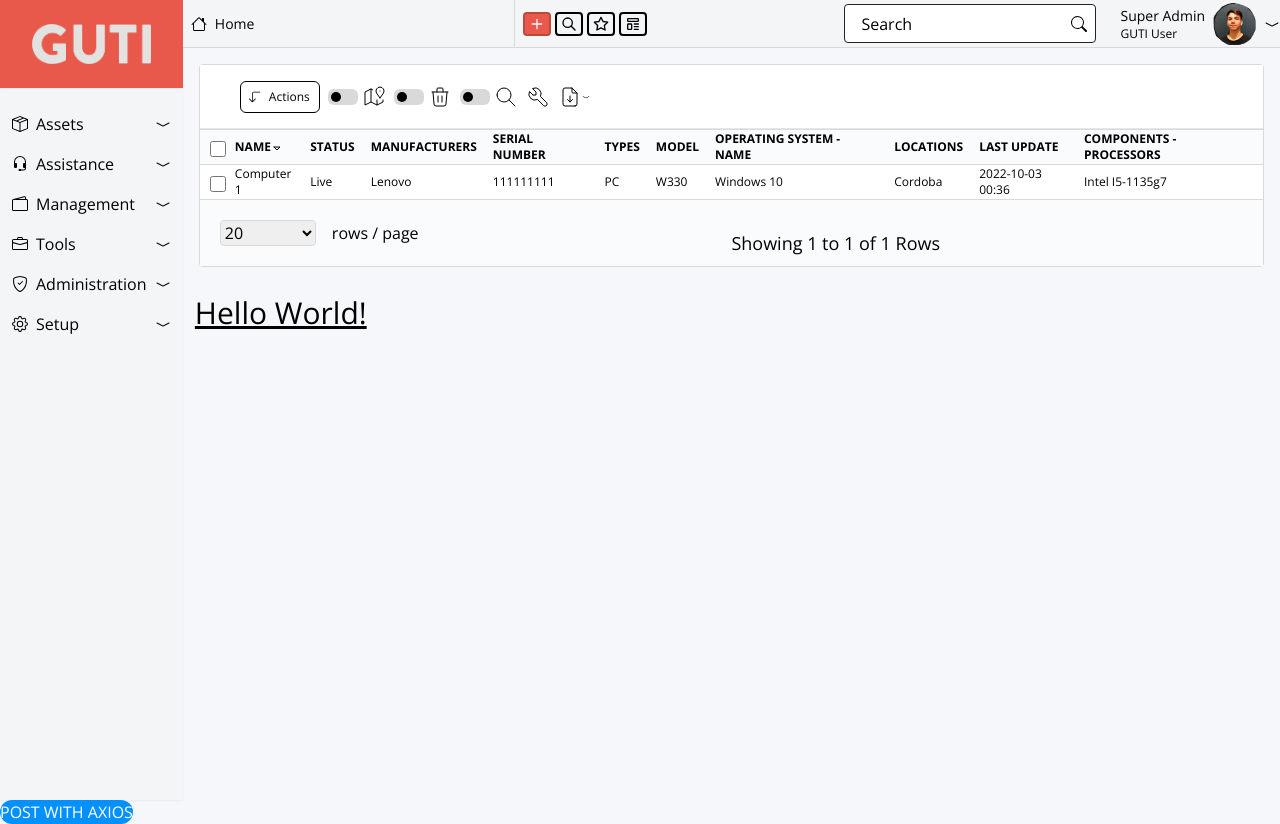
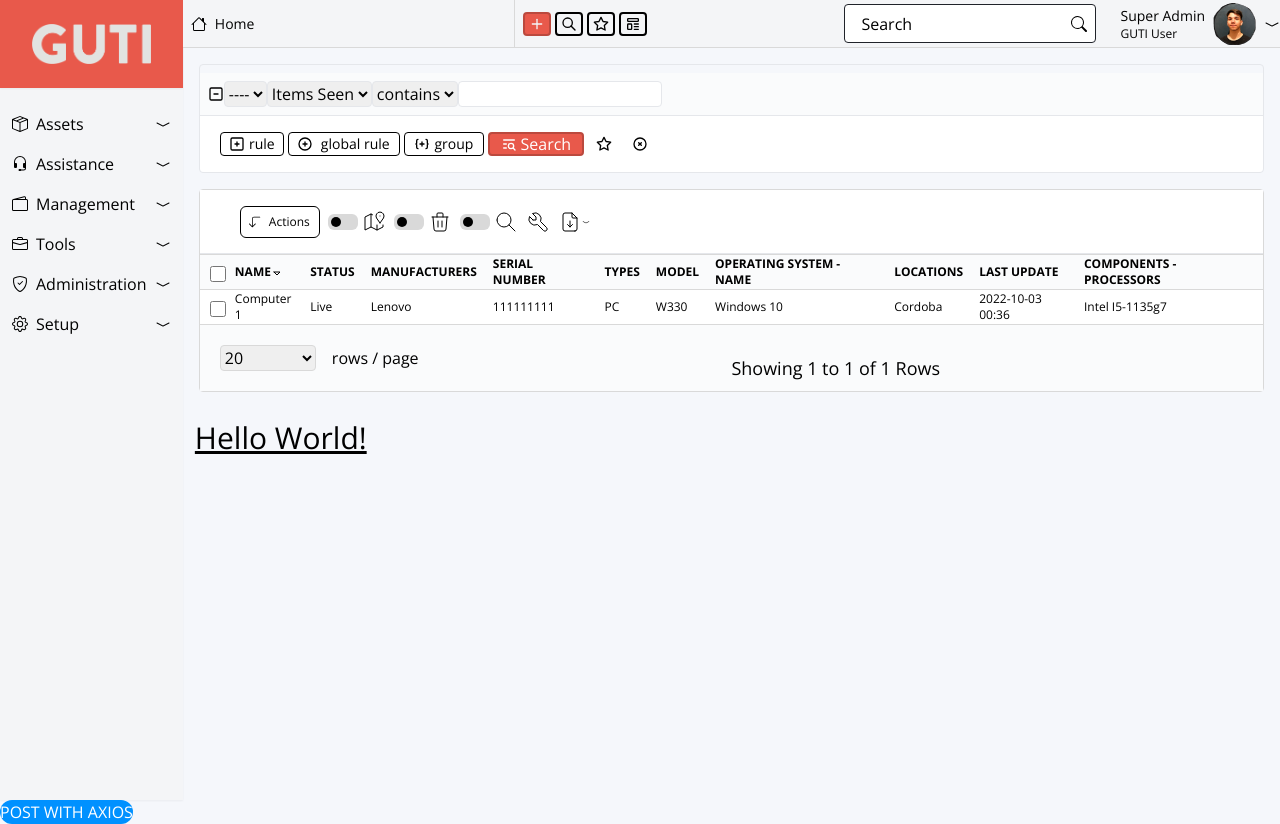
Before and after one commit to sydgibbon/guti-front, a React (Create React App) app: page /assets in a window 1280 px wide. Built offline with nearby package versions, Linux system fonts and the light colour scheme; no server answers.

Commit message:
created buttons in SearchForm

```diff
--- a/src/App.js
+++ b/src/App.js
@@ -2,8 +2,7 @@ import { BrowserRouter as Router, Routes, Route } from "react-router-dom";
 import Login from "./component/Login";
 import Main from "./component/dashboard/Main";
 import axiosPrivate from "./api/axios";
-import SearchCard from "./component/dashboard/assets/SearchCard";
-
+import Assets from "./pages/Assets";
 
 
 
@@ -66,7 +65,7 @@ function App() {
       <Routes>
         <Route path="/" element={<Main />} />
         <Route path="/login" element={<Login />} />
-        <Route path="/assets" element={<Main content={ <SearchCard />} />} />
+        <Route path="/assets" element={<Main content={ <Assets />} />} />
       </Routes>
       <button
         type="button"
--- /dev/null
+++ b/src/component/dashboard/SearchForm.jsx
@@ -0,0 +1,53 @@
+import React from 'react';
+import { TbCirclePlus, TbCircleX, TbCodePlus, TbListSearch, TbSquareMinus, TbSquarePlus, TbStar } from 'react-icons/tb';
+
+const SearchForm = () => {
+  return (
+    <div className='searchform-container m-4 border pt-2 rounded'>
+      <div className='rule flex items-center bg-medium-gray p-2'>
+        <div className='remove-button'><TbSquareMinus /></div>
+        <select className='border rounded'>
+          <option value=''>----</option>
+        </select>
+        <select className='border rounded'>
+          <option value=''>Items Seen</option>
+        </select>
+        <select className='border rounded'>
+          <option>contains</option>
+        </select>
+        <input type='text' className='bg-white border rounded'></input>
+      </div>
+
+
+
+      <div className='search-actions flex items-center border-t bg-white py-4 px-5 gap-1 rounded-b'>
+        <div className='rule-button flex items-center justify-center rounded border border-black w-16 h-6'>
+          <TbSquarePlus className='mr-1'/>
+          <span className='text-sm'>rule</span>
+        </div>
+        <div className='global-rule-button flex items-center border rounded border-black w-28 h-6'>
+          <TbCirclePlus className='m-2' />
+          <span className='text-sm'>global rule</span>
+        </div>
+        <div className='group-button flex items-center justify-center border rounded border-black w-20 h-6 bg-'>
+          <TbCodePlus className='mr-1'/>
+          <span className='text-sm'>group</span>
+        </div>
+        <div className='search-button flex items-center justify-center border-2 rounded border-[#BB493E] w-24 h-6 bg-[#E8594B] text-white'>
+          <TbListSearch className='mr-1'/>
+          <span>Search</span>
+        </div>
+        <div className='save-current-search-button items-center flex border-transparent rounded w-8 h-6'>
+          <TbStar className='mx-auto' />
+        </div>
+        <div className='clear-button items-center flex border-transparent rounded w-8 h-6'>
+          <TbCircleX className='mx-auto' />
+        </div>
+      </div>
+
+    </div>
+
+  )
+}
+
+export default SearchForm;
--- /dev/null
+++ b/src/pages/Assets.jsx
@@ -0,0 +1,14 @@
+import React from 'react';
+import SearchCard from '../component/dashboard/assets/SearchCard';
+import SearchForm from '../component/dashboard/SearchForm';
+
+const Assets = () => {
+  return (
+    <div className='assets'>
+      <SearchForm />
+      <SearchCard />
+    </div>
+  )
+}
+
+export default Assets
```
